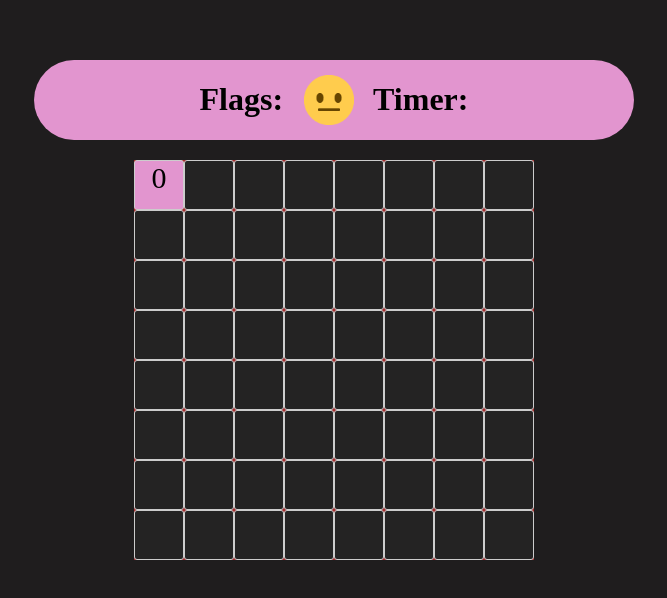
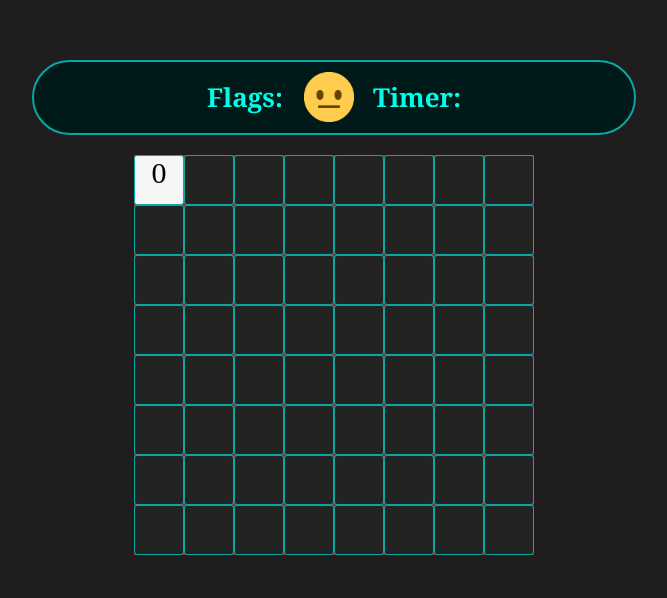
Before and after one commit to savepo/Minesweeper-BDD-master, a website: page index.html in a window 1280 px wide. Both pictures are taken after a click on the element 465 px from the left and 184 px from the top of the page. Shown: the whole page, without its empty margins (306-973 px from the left). Drawn offline with Linux system fonts and the light colour scheme.

Commit message:
CSS remodeling

```diff
--- a/index.html
+++ b/index.html
@@ -13,7 +13,7 @@
     <div class="container">
         <div class="game-info">
             <h1>Flags:</h1>
-            <button><img src="img/neutral.png"></button>
+            <button><img src="" id="faceStatus"></button>
             <h1>Timer:</h1>
         </div>
 
--- a/javascript/main.js
+++ b/javascript/main.js
@@ -7,6 +7,7 @@ let columnsArray;
 let boardInformation;
 
 window.onload = function () {
+    setFaceStatus("img\\neutral.png");
     if (window.location.search.includes("?")) {
         calculateDimensionsFromMockData();
         setBoardSize(rows, columns)
@@ -27,6 +28,10 @@ function getMockData() {
 }
 
 
+function clickEvent() {
+    revealCell();
+    console.log("test1");
+}
 
 function createBoardElements() {
     for (let i = 0; i < rows; i++) {
@@ -40,9 +45,10 @@ function createBoardElements() {
             cell.classList.add("hidden");
             cell.classList.add("cell");
             cell.setAttribute("data-testid", i.toString() + "-" + j.toString());
-            cell.addEventListener("click", function () {
-                console.log(cell);
+            cell.addEventListener("click", clickEvent2 => {
                 revealCell(cell);
+                console.log("hello");
+                cell.removeEventListener("click", clickEvent2);
             });
             cell.addEventListener("contextmenu", (e) => {
                 e.preventDefault();
@@ -120,7 +126,7 @@ function setRandomMines() {
 }
 
 function revealCell(cell) {
-    console.log(cell);
+    // console.log(cell);
     let row = cell.id.split("-")[0];
     let col = cell.id.split("-")[1];
     cell.classList.remove("hidden");
@@ -203,5 +209,9 @@ function markCell(cell) {
     } else if (cell.innerHTML == "❓") {
         cell.innerHTML = "";
     }
+}
 
+function setFaceStatus(path) {
+    let face = document.getElementById("faceStatus");
+    face.setAttribute("src", path);
 }
--- a/style/style.css
+++ b/style/style.css
@@ -26,7 +26,7 @@ body {
     justify-content: center;
     align-items: center;
     background-color: rgb(36, 35, 35);
-    border: 1px solid rgb(204, 204, 204);
+    border: 1px solid rgba(6,169,163,255);
     text-align: center;
     border-radius: 3px;
     float: left;
@@ -38,7 +38,7 @@ body {
 }
 
 .unhidden {
-    background-color: rgb(226, 149, 207) !important;
+    background-color: rgb(245, 245, 245) !important;
 }
 
 .game-info {
@@ -47,12 +47,16 @@ body {
     justify-content: center;
     align-content: center;
     align-items: center;
-    background-color: rgb(226, 149, 207);
+    background-color: rgba(0,26,25,255);
+    border: 2px solid rgba(6,169,163,255);
     border-radius: 50px;
     margin-bottom: 20px;
     margin-left: auto;
     margin-right: auto;
     margin-top: 60px;
+    color: rgba(0,255,232,255);
+    font-family: Georgia, 'Times New Roman', Times, serif;
+    font-size: small;
 }
 
 .game-info h1 {
```
Also changed, not shown: tests/steps/minesweeper.steps.js (+0 -1 lines).
